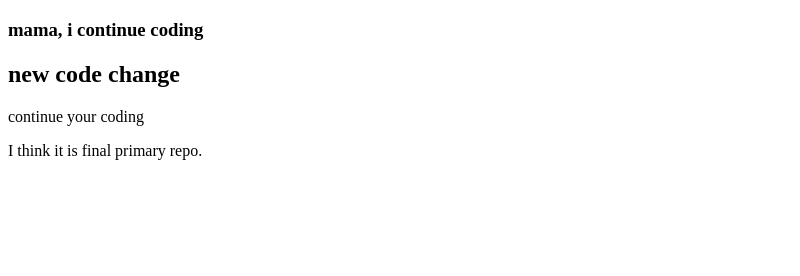
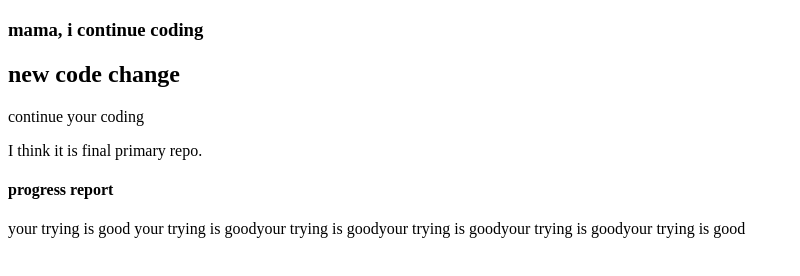
Before and after one commit to sahajalal78/final-repo, a plain HTML site: page index.html in a window 1280 px wide. Shown: the whole page, without its empty margins (0-800 px from the left). Drawn offline with Linux system fonts and the light colour scheme.

Commit message:
progress report

```diff
--- a/index.html
+++ b/index.html
@@ -11,5 +11,7 @@
     <h2>new code change</h2>
     <h>continue your coding</h>
     <p>I think it is final primary repo.</p>
+    <h4>progress report</h4>
+    <p>your trying is good your trying is goodyour trying is goodyour trying is goodyour trying is goodyour trying is good</p>
 </body>
 </html>
```
